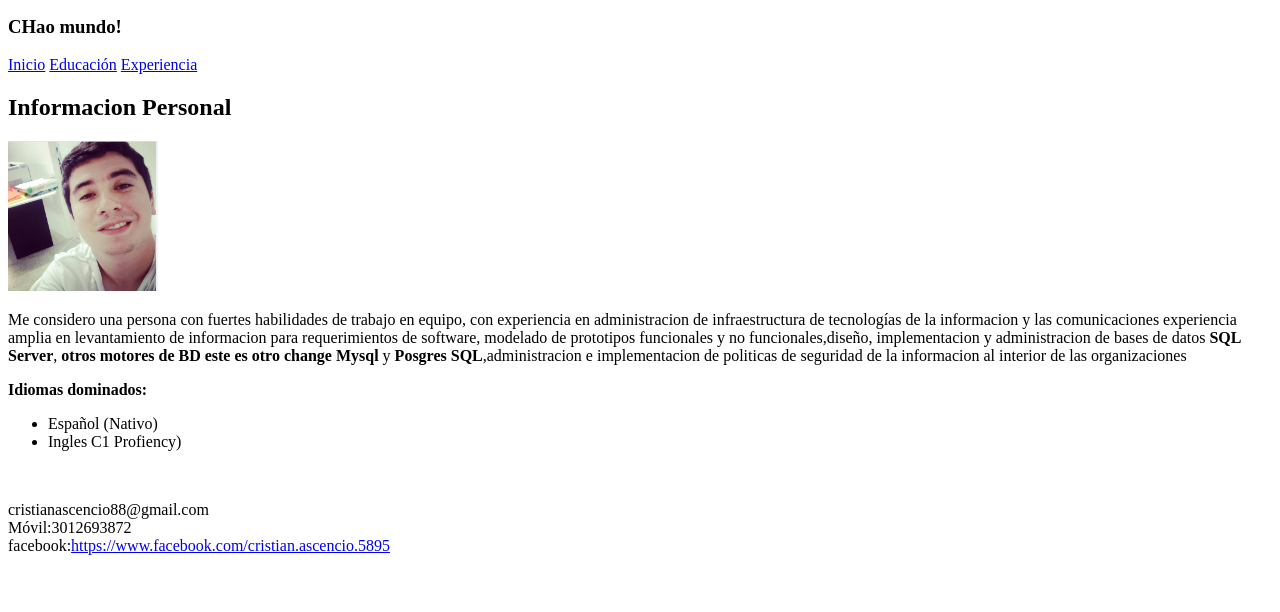
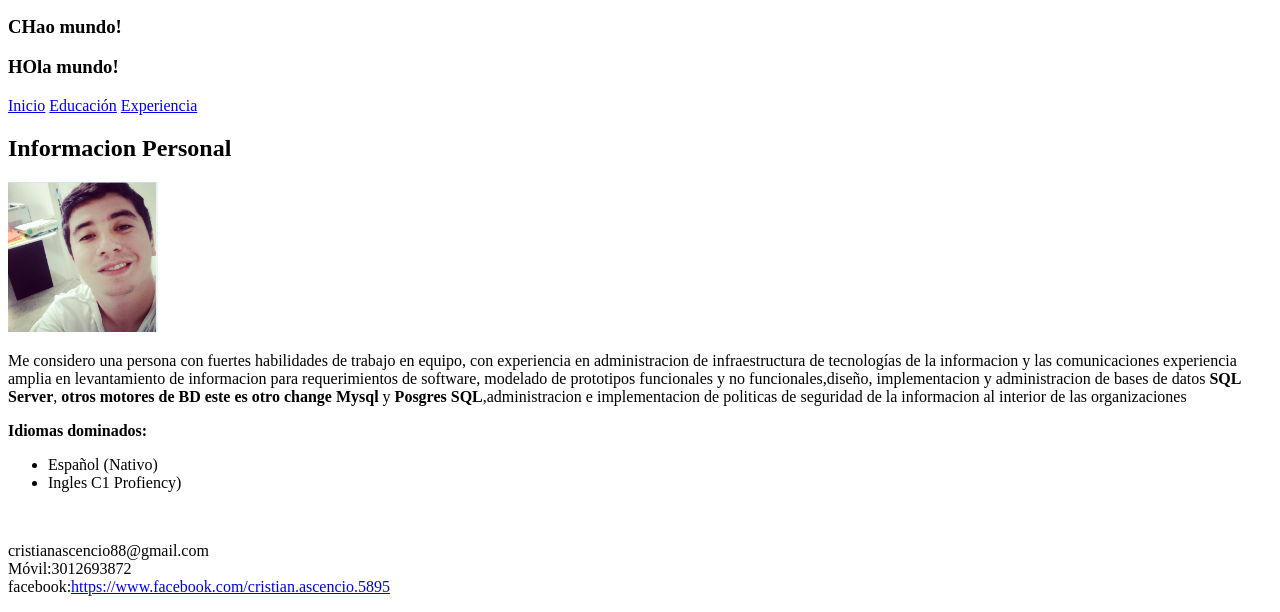
Before and after one commit to cristianascencio88/cristianascencio, a plain HTML site: page index.html in a window 1280 px wide. Shown: the part 251-863 px from the top of the page. Before the commit the page ends 822 px from the top, so only its background shows below. Drawn offline with Linux system fonts and the light colour scheme.

Commit message:
este es un commit desde la rama 2

```diff
--- a/index.html
+++ b/index.html
@@ -11,6 +11,8 @@
     <h2>Cristian Camilo Ascencio Rodriguez</h2>
     <h3>Bogotá, 23 de septiembre de 1988</h3>
     <h3>CHao mundo!</h3>
+    <h3>HOla mundo!</h3>
+
     <a href="index.html">Inicio<a/>
     <a href="Educacion.html">Educación<a/>
     <a href="Experiencia.html">Experiencia<a/>
```
